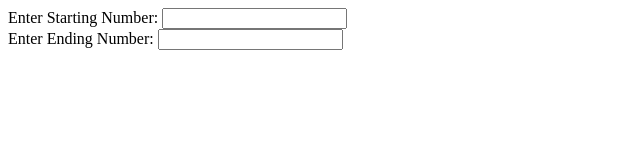
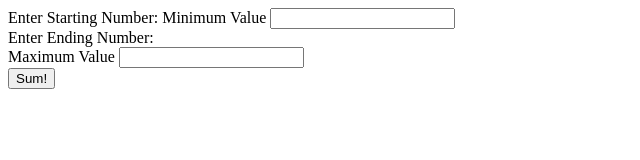
Before and after one commit to jeriberi81/number-summer-jeriberi81, a website: page index.html in a window 1280 px wide. Shown: the whole page, without its empty margins (0-640 px from the left). Drawn offline with Linux system fonts and the light colour scheme.

Commit message:
Add output tag

```diff
--- a/index.html
+++ b/index.html
@@ -8,11 +8,20 @@
 </head>
 <body>
   <script src="./scripts.js"></script>
-<form>
-  Enter Starting Number:
-  <input type = "text" name="startNumber"><br>
+<form action="#">
+  <div>
+    Enter Starting Number:
+    <label for="minimum">Minimum Value</label>
+    <input type="number" id="minimum" />
+  </div>
   Enter Ending Number:
-  <input type = "text" name="endNumber">
+  <div>
+    <label for="maximum">Maximum Value</label>
+    <input type="number" id="maximum">
+  </div>
+
+  <input type="submit" value="Sum!" />
+<output></output>
 </form>
 </body>
 </html>
```
